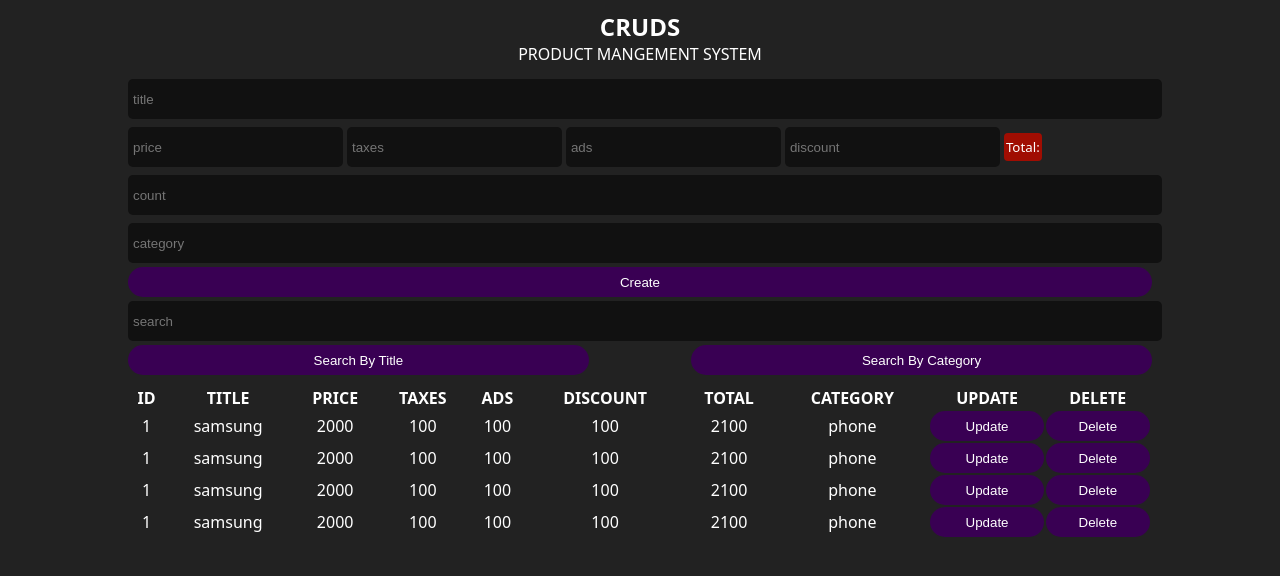
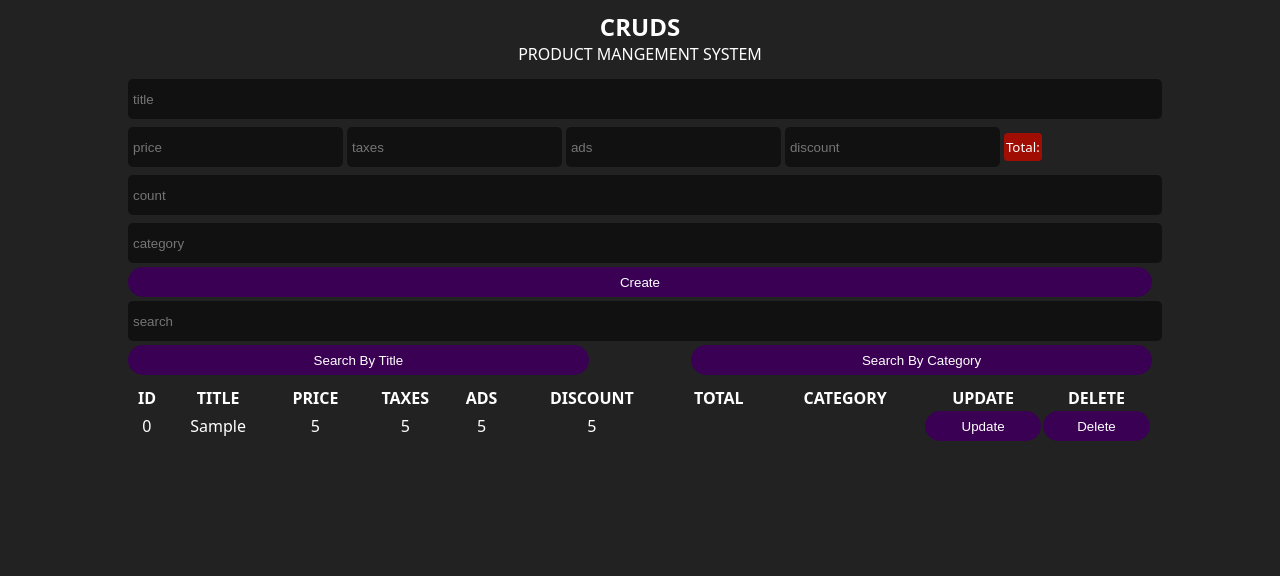
Before and after one commit to abdoBadawy74/crud-system, a plain HTML site: page index.html in a window 1280 px wide. Both pictures are taken after typing "Sample", "5", "5", "5", "5", "5" into the empty fields and a click on the button "Create". Drawn offline with Linux system fonts and the light colour scheme.

Commit message:
display products

```diff
--- a/index.html
+++ b/index.html
@@ -16,21 +16,40 @@
       <div class="inputs">
         <input type="text" id="title" placeholder="title" />
         <div class="price">
-          <input onkeyup="getTotal()" type="number" id="price" placeholder="price" />
-          <input onkeyup="getTotal()" type="number" id="taxes" placeholder="taxes" />
-          <input onkeyup="getTotal()" type="number" id="ads" placeholder="ads" />
-          <input onkeyup="getTotal()" type="number" id="discount" placeholder="discount" />
+          <input
+            onkeyup="getTotal()"
+            type="number"
+            id="price"
+            placeholder="price"
+          />
+          <input
+            onkeyup="getTotal()"
+            type="number"
+            id="taxes"
+            placeholder="taxes"
+          />
+          <input
+            onkeyup="getTotal()"
+            type="number"
+            id="ads"
+            placeholder="ads"
+          />
+          <input
+            onkeyup="getTotal()"
+            type="number"
+            id="discount"
+            placeholder="discount"
+          />
           <small id="total"></small>
         </div>
-        <input type="number" placeholder="count" id="count">
-        <input type="text" placeholder="category" id="category">
+        <input type="number" placeholder="count" id="count" />
+        <input type="text" placeholder="category" id="category" />
         <button id="submit">Create</button>
       </div>
 
-
       <div class="outputs">
         <div class="searchBlock">
-          <input type="text" id="search" placeholder="search">
+          <input type="text" id="search" placeholder="search" />
           <div class="btnSearch">
             <button id="searchTitle">Search By Title</button>
             <button id="searchCategory">Search By Category</button>
@@ -49,56 +68,7 @@
               <th>update</th>
               <th>delete</th>
             </tr>
-            <tbody>
-              <tr>
-                <td>1</td>
-                <td>samsung</td>
-                <td>2000</td>
-                <td>100</td>
-                <td>100</td>
-                <td>100</td>
-                <td>2100</td>
-                <td>phone</td>
-                <td><button id="update">Update</button></td>
-                <td><button id="delete">Delete</button></td>
-              </tr>
-              <tr>
-                <td>1</td>
-                <td>samsung</td>
-                <td>2000</td>
-                <td>100</td>
-                <td>100</td>
-                <td>100</td>
-                <td>2100</td>
-                <td>phone</td>
-                <td><button id="update">Update</button></td>
-                <td><button id="delete">Delete</button></td>
-              </tr>
-              <tr>
-                <td>1</td>
-                <td>samsung</td>
-                <td>2000</td>
-                <td>100</td>
-                <td>100</td>
-                <td>100</td>
-                <td>2100</td>
-                <td>phone</td>
-                <td><button id="update">Update</button></td>
-                <td><button id="delete">Delete</button></td>
-              </tr>
-              <tr>
-                <td>1</td>
-                <td>samsung</td>
-                <td>2000</td>
-                <td>100</td>
-                <td>100</td>
-                <td>100</td>
-                <td>2100</td>
-                <td>phone</td>
-                <td><button id="update">Update</button></td>
-                <td><button id="delete">Delete</button></td>
-              </tr>
-            </tbody>
+            <tbody id="tbody"></tbody>
           </table>
         </div>
       </div>
--- a/script.js
+++ b/script.js
@@ -85,3 +85,32 @@
 }
 
 submit.addEventListener("click", clear);
+
+// display product in table
+
+function display() {
+  let table = "";
+
+  for (let i = 0; i < dataPros.length; i++) {
+    table = dataPros[i];
+
+    document.getElementById("tbody").innerHTML += `
+
+        <tr>
+        <td>${i}</td>
+        <td>${dataPros[i].title}</td>
+        <td>${dataPros[i].price}</td>
+        <td>${dataPros[i].taxes}</td>
+        <td>${dataPros[i].ads}</td>
+        <td>${dataPros[i].discount}</td>
+        <td>${dataPros[i].total}</td>
+        <td>${dataPros[i].category}</td>
+        <td><button id="update">Update</button></td>
+        <td><button id="delete">Delete</button></td>
+        </tr>
+  `;
+  }
+}
+
+submit.addEventListener("click", display);
+display()
```
